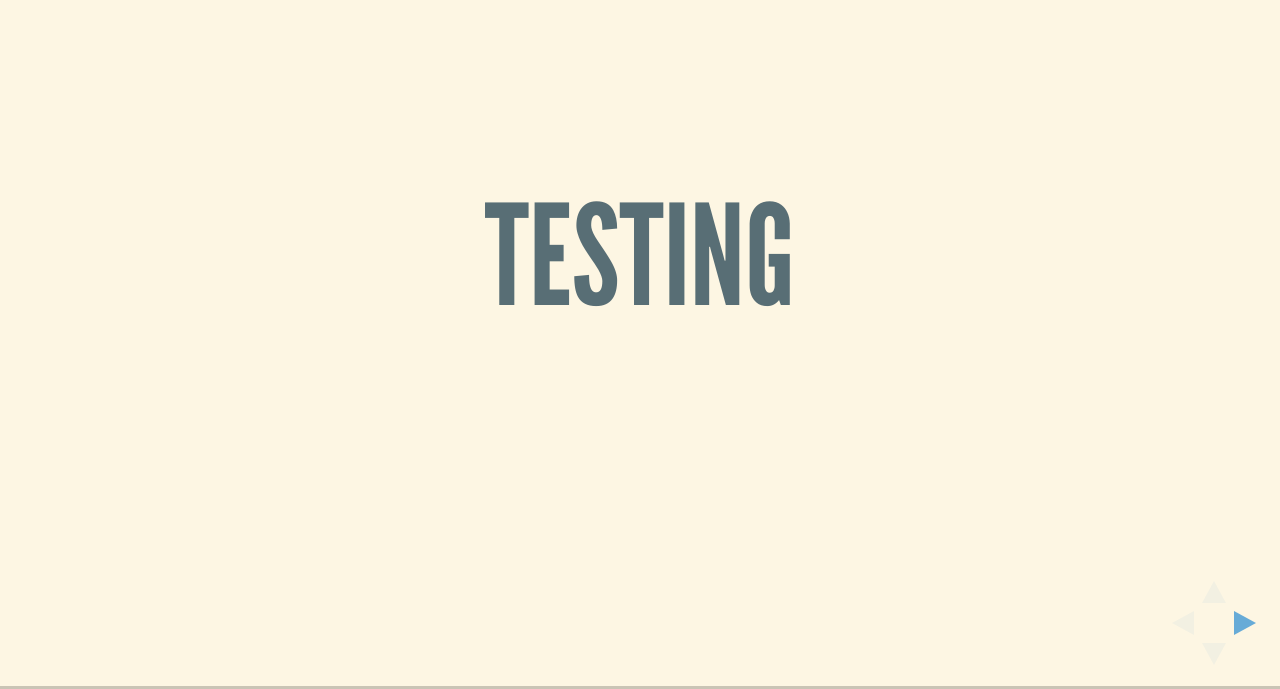
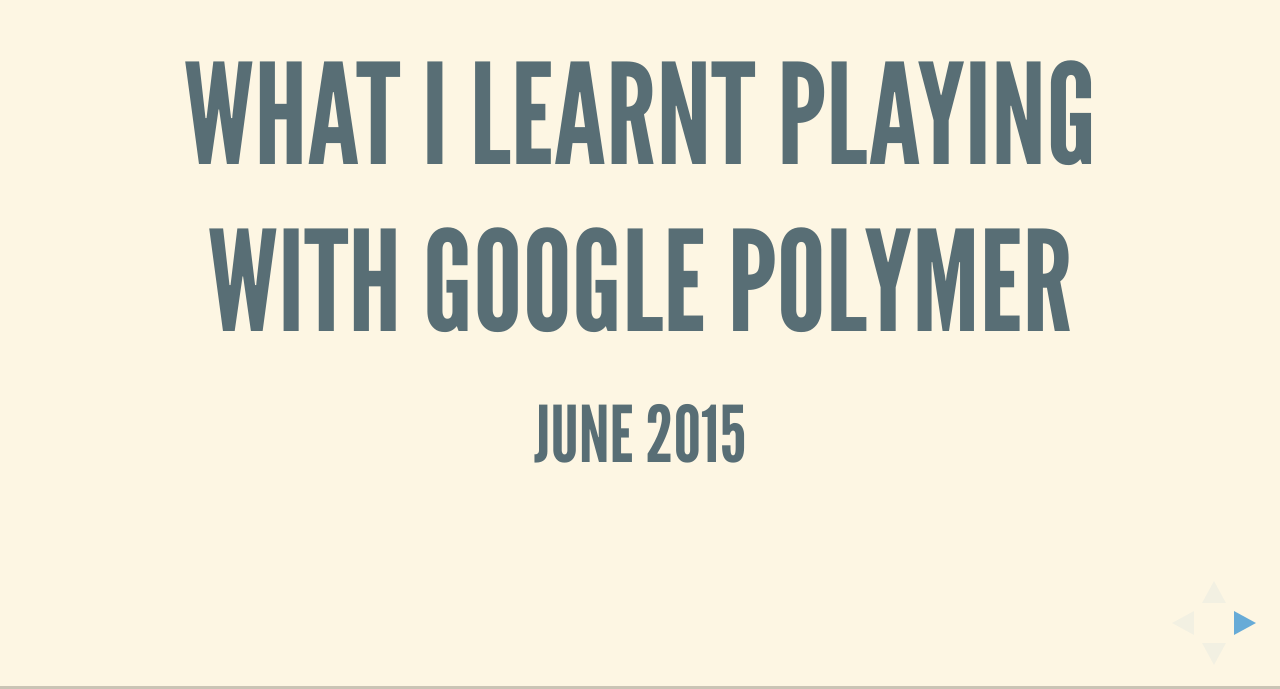
Before and after one commit to quarbby/polymer-presentation, a plain HTML site: page index.html in a window 1280 px wide. Shown: the part 111-800 px from the top of the page. Drawn offline with Linux system fonts and the light colour scheme.

Commit message:
Small change for testing

```diff
--- a/index.html
+++ b/index.html
@@ -30,11 +30,16 @@
             <div class="slides">
 
                 <section>
-                    <h1>Testing</h1>
+                    <h1>What I learnt Playing with Google Polymer</h1>
+                    <h2>June 2015</h2>
                 </section>
 
                 <section>
                     <h2>Test again</h2>
+                </section>
+
+                <section>
+                    <h2>HEHHEHEHE</h2>
                 </section>
 
             </div>
```
